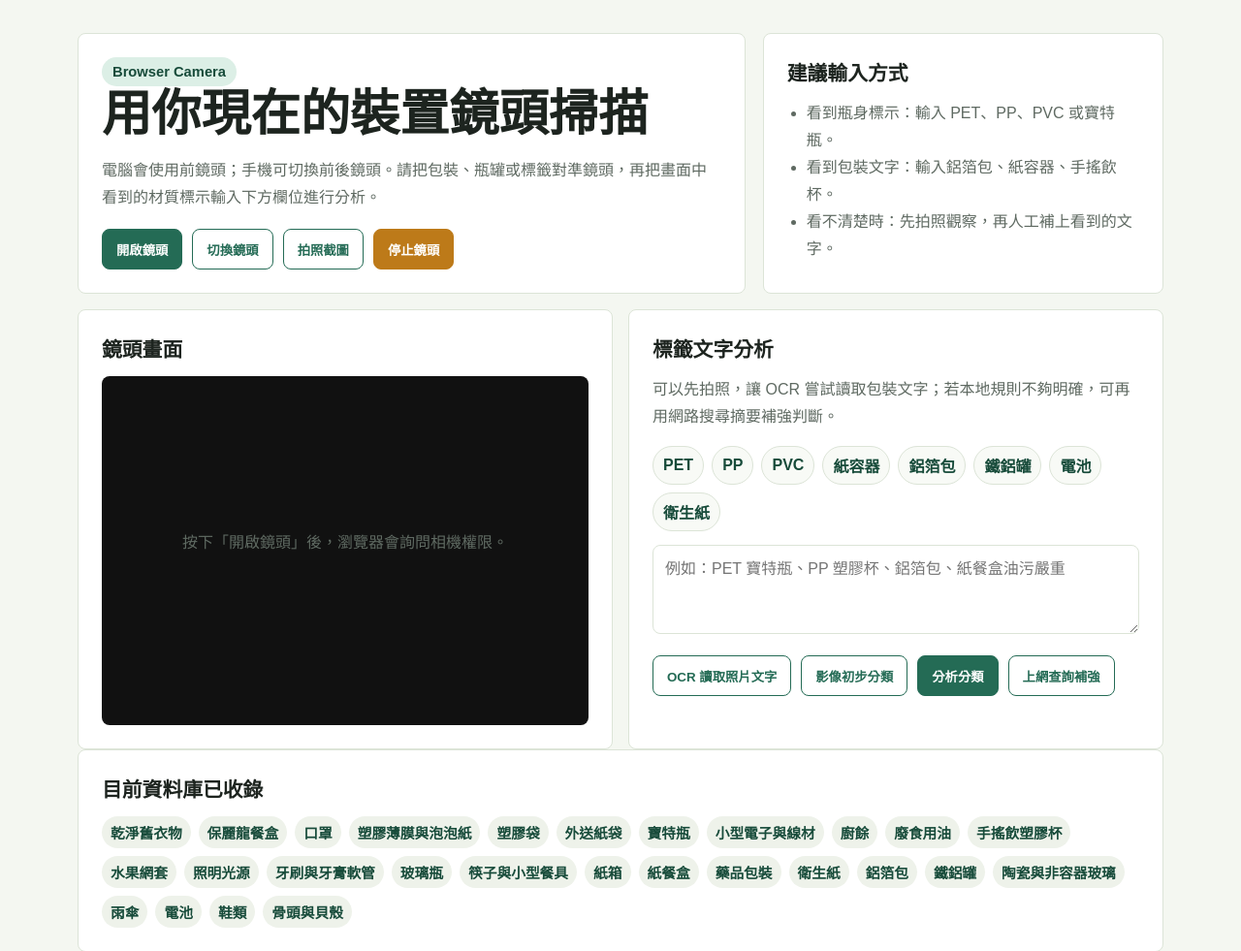
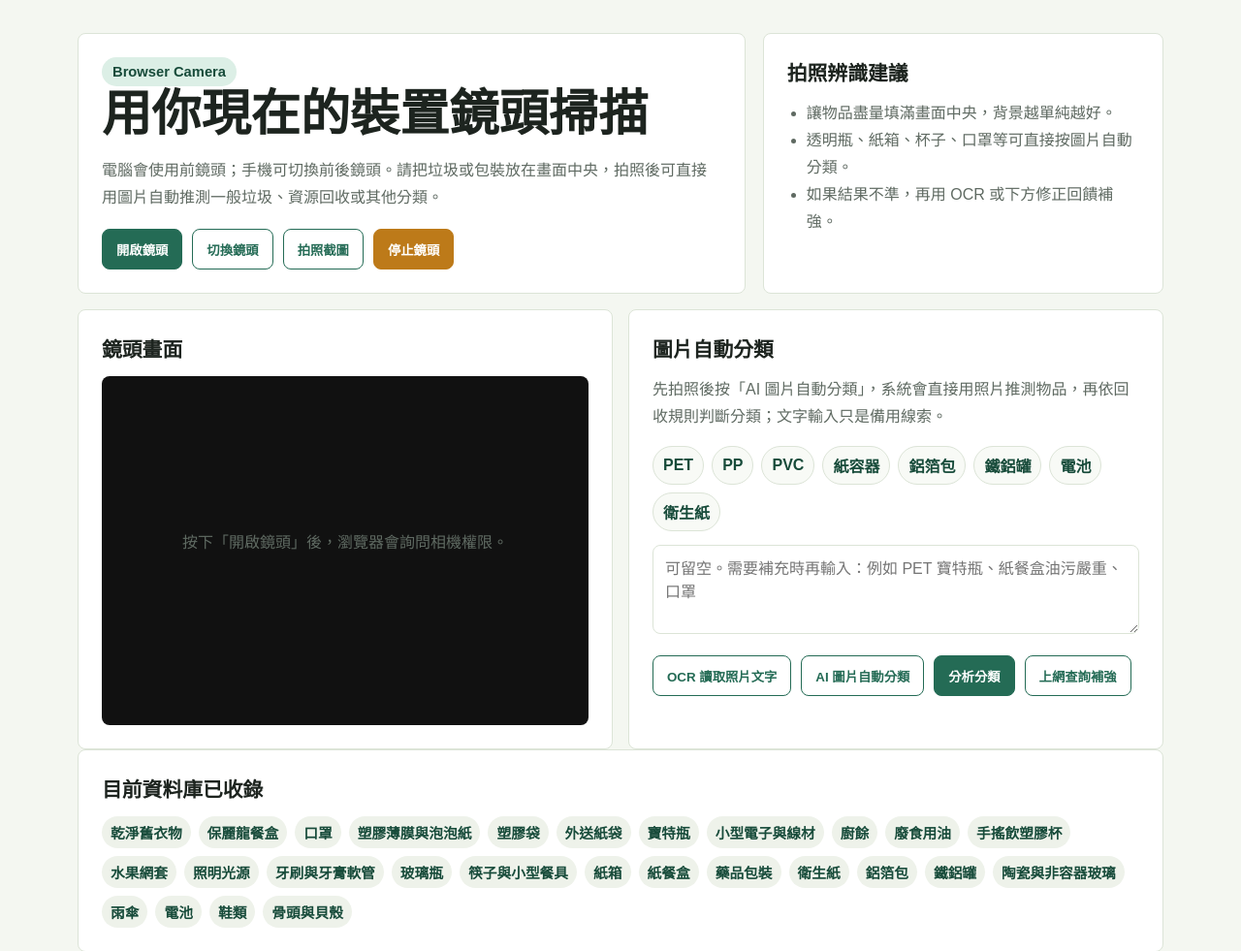
Before and after one commit to heisnow/jetson-nano-final-project, a Flask app: page /scan in a window 1280 px wide. Shown: the part 65-1046 px from the top of the page at 97% size. Run offline with Flask 3, Linux system fonts and the light colour scheme; some libraries are stand-ins or nearby versions.

Commit message:
Add image-only waste classification flow

```diff
--- a/app.py
+++ b/app.py
@@ -138,6 +138,30 @@ def create_app() -> Flask:
             confidence=result["confidence"],
             notes=result["disposal_steps"],
             device_type=device_type or "visual feature lookup",
+        )
+        result["record_id"] = record.id
+        return jsonify(result)
+
+    @app.post("/api/image-classify")
+    def image_classify_api():
+        payload = request.get_json(silent=True) or {}
+        text = str(payload.get("text", "")).strip()
+        device_type = str(payload.get("device_type", "browser image model")).strip()
+        labels = payload.get("labels") or []
+        features = payload.get("features") or {}
+        if not isinstance(labels, list):
+            return jsonify({"status": "error", "message": "圖片模型標籤格式錯誤，請重新拍照。"}), 400
+        if not isinstance(features, dict):
+            features = {}
+
+        result = analyze_image_labels(labels, features, text)
+        record = save_scan_record(
+            input_text=result["image_lookup_text"],
+            guessed_item=result["item_name"],
+            suggested_category=result["category"],
+            confidence=result["confidence"],
+            notes=result["disposal_steps"],
+            device_type=device_type or "browser image model",
         )
         result["record_id"] = record.id
         return jsonify(result)
@@ -389,6 +413,194 @@ CATEGORY_HINTS = [
 ]
 
 TAIPEI_RECYCLING_ROWS: list[dict[str, str]] | None = None
+
+
+IMAGE_LABEL_HINTS = [
+    {
+        "matches": ["water bottle", "pop bottle", "plastic bottle", "sports bottle"],
+        "terms": ["寶特瓶", "塑膠瓶", "飲料瓶", "PET", "塑膠容器"],
+    },
+    {
+        "matches": ["beer bottle", "wine bottle", "glass bottle"],
+        "terms": ["玻璃瓶", "玻璃罐", "酒瓶"],
+    },
+    {
+        "matches": ["bottle", "water jug", "jug"],
+        "terms": ["寶特瓶", "玻璃瓶", "塑膠容器"],
+    },
+    {
+        "matches": ["carton", "cardboard", "box", "packet"],
+        "terms": ["紙箱", "紙盒", "紙板", "瓦楞紙", "紙容器"],
+    },
+    {
+        "matches": ["can", "tin", "aluminum"],
+        "terms": ["鐵鋁罐", "金屬罐", "鋁罐", "鐵罐"],
+    },
+    {
+        "matches": ["plastic bag", "shopping bag", "trash bag"],
+        "terms": ["塑膠袋", "購物袋", "塑膠薄膜"],
+    },
+    {
+        "matches": ["toilet tissue", "paper towel", "napkin", "tissue"],
+        "terms": ["衛生紙", "紙巾", "面紙", "一般垃圾"],
+    },
+    {
+        "matches": ["mask", "oxygen mask", "face mask"],
+        "terms": ["口罩", "醫療口罩", "一般垃圾"],
+    },
+    {
+        "matches": ["coffee mug", "mug", "cup", "plate", "bowl", "dish"],
+        "terms": ["陶瓷碗", "馬克杯", "玻璃杯", "陶瓷", "一般垃圾"],
+    },
+    {
+        "matches": ["toothbrush", "toothpaste"],
+        "terms": ["牙刷", "牙膏", "一般垃圾"],
+    },
+    {
+        "matches": ["umbrella"],
+        "terms": ["雨傘", "傘骨"],
+    },
+    {
+        "matches": ["running shoe", "sandal", "shoe", "sneaker", "clog"],
+        "terms": ["鞋子", "球鞋", "鞋類"],
+    },
+    {
+        "matches": ["jersey", "sweatshirt", "t-shirt", "cardigan", "coat", "suit", "sock"],
+        "terms": ["衣服", "舊衣", "布料"],
+    },
+    {
+        "matches": [
+            "cellular telephone",
+            "cell phone",
+            "mobile phone",
+            "remote control",
+            "keyboard",
+            "computer keyboard",
+            "mouse",
+            "laptop",
+            "notebook",
+            "power cord",
+            "charger",
+            "earphone",
+            "headphone",
+        ],
+        "terms": ["手機", "小家電", "3C", "充電線", "耳機", "鍵盤"],
+    },
+    {
+        "matches": ["lamp", "light bulb", "lampshade"],
+        "terms": ["燈泡", "燈管", "照明光源"],
+    },
+    {
+        "matches": ["pill bottle", "medicine chest", "medicine", "band aid", "syringe"],
+        "terms": ["藥品包裝", "藥罐", "泡殼包裝", "一般垃圾"],
+    },
+    {
+        "matches": ["bubble", "bubble wrap", "plastic wrap"],
+        "terms": ["泡泡紙", "氣泡紙", "保鮮膜", "塑膠薄膜"],
+    },
+    {
+        "matches": ["envelope", "paper bag", "shopping bag"],
+        "terms": ["紙袋", "外送紙袋", "牛皮紙袋", "廢紙類"],
+    },
+    {
+        "matches": ["banana", "apple", "orange", "lemon", "broccoli", "cucumber", "mushroom", "food"],
+        "terms": ["廚餘", "食物殘渣", "果皮"],
+    },
+]
+
+
+def analyze_image_labels(
+    labels: list[object],
+    features: dict[str, object] | None = None,
+    user_text: str = "",
+) -> dict[str, object]:
+    normalized_labels = normalize_image_labels(labels)
+    model_terms = build_terms_from_image_labels(normalized_labels)
+    visual_profile = build_visual_profile(features or {})
+    visual_terms = " ".join(visual_profile["terms"])
+    label_terms = " ".join(model_terms)
+    lookup_text = " ".join(part for part in [user_text, label_terms, visual_terms] if part).strip()
+
+    if not lookup_text:
+        result = analyze_with_web_lookup("無明顯圖片分類標籤")
+    else:
+        local_result = analyze_text(lookup_text)
+        if local_result["item_name"] != "未知物品":
+            result = local_result
+            result["web_results"] = []
+            result["lookup_query"] = build_lookup_query(lookup_text)
+        else:
+            result = analyze_with_web_lookup(lookup_text)
+
+    top_label = normalized_labels[0] if normalized_labels else None
+    probability = float(top_label["probability"]) if top_label else 0.0
+    if result["item_name"] != "未知物品" and probability >= 0.35:
+        result["confidence"] = round(min(0.96, result["confidence"] + min(0.12, probability / 8)), 2)
+
+    label_summary = ", ".join(
+        f"{item['class_name']} {int(item['probability'] * 100)}%" for item in normalized_labels[:3]
+    )
+    if not label_summary:
+        label_summary = "模型沒有產生明確標籤"
+
+    result["message"] = (
+        f"圖片模型判斷：{label_summary}。"
+        f"影像特徵：{visual_profile['summary']}。"
+        "系統已用圖片標籤與影像特徵自動推測垃圾分類。"
+    )
+    result["image_labels"] = normalized_labels
+    result["image_terms"] = model_terms
+    result["visual_features"] = visual_profile["ratios"]
+    result["visual_terms"] = visual_profile["terms"]
+    result["visual_summary"] = visual_profile["summary"]
+    result["image_lookup_text"] = lookup_text or "無明顯圖片分類標籤"
+    return result
+
+
+def normalize_image_labels(labels: list[object]) -> list[dict[str, object]]:
+    normalized: list[dict[str, object]] = []
+    for label in labels:
+        if not isinstance(label, dict):
+            continue
+        class_name = str(label.get("className") or label.get("class_name") or "").strip()
+        if not class_name:
+            continue
+        try:
+            probability = float(label.get("probability") or 0)
+        except (TypeError, ValueError):
+            probability = 0.0
+        normalized.append(
+            {
+                "class_name": class_name,
+                "probability": min(1.0, max(0.0, probability)),
+            }
+        )
+    normalized.sort(key=lambda item: float(item["probability"]), reverse=True)
+    return normalized[:5]
+
+
+def build_terms_from_image_labels(labels: list[dict[str, object]]) -> list[str]:
+    terms: list[str] = []
+    for label in labels:
+        class_name = str(label["class_name"]).lower()
+        for hint in IMAGE_LABEL_HINTS:
+            if any(match in class_name for match in hint["matches"]):
+                terms.extend(hint["terms"])
+                break
+        terms.append(str(label["class_name"]))
+    return dedupe_terms(terms)
+
+
+def dedupe_terms(terms: list[str]) -> list[str]:
+    seen: set[str] = set()
+    deduped: list[str] = []
+    for term in terms:
+        cleaned = str(term).strip()
+        key = normalize_lookup_text(cleaned)
+        if cleaned and key not in seen:
+            seen.add(key)
+            deduped.append(cleaned)
+    return deduped
 
 
 def analyze_visual_features(features: dict[str, object], user_text: str = "") -> dict[str, object]:
--- a/templates/scan.html
+++ b/templates/scan.html
@@ -7,7 +7,7 @@
   <div class="panel">
     <div class="tag">Browser Camera</div>
     <h1>用你現在的裝置鏡頭掃描</h1>
-    <p>電腦會使用前鏡頭；手機可切換前後鏡頭。請把包裝、瓶罐或標籤對準鏡頭，再把畫面中看到的材質標示輸入下方欄位進行分析。</p>
+    <p>電腦會使用前鏡頭；手機可切換前後鏡頭。請把垃圾或包裝放在畫面中央，拍照後可直接用圖片自動推測一般垃圾、資源回收或其他分類。</p>
     <div class="actions">
       <button class="button" id="startCamera" type="button">開啟鏡頭</button>
       <button class="button secondary" id="switchCamera" type="button">切換鏡頭</button>
@@ -17,11 +17,11 @@
   </div>
 
   <aside class="panel">
-    <h2>建議輸入方式</h2>
+    <h2>拍照辨識建議</h2>
     <ul>
-      <li>看到瓶身標示：輸入 PET、PP、PVC 或寶特瓶。</li>
-      <li>看到包裝文字：輸入鋁箔包、紙容器、手搖飲杯。</li>
-      <li>看不清楚時：先拍照觀察，再人工補上看到的文字。</li>
+      <li>讓物品盡量填滿畫面中央，背景越單純越好。</li>
+      <li>透明瓶、紙箱、杯子、口罩等可直接按圖片自動分類。</li>
+      <li>如果結果不準，再用 OCR 或下方修正回饋補強。</li>
     </ul>
   </aside>
 </section>
@@ -43,8 +43,8 @@
   </article>
 
   <article class="panel">
-    <h2>標籤文字分析</h2>
-    <p>可以先拍照，讓 OCR 嘗試讀取包裝文字；若本地規則不夠明確，可再用網路搜尋摘要補強判斷。</p>
+    <h2>圖片自動分類</h2>
+    <p>先拍照後按「AI 圖片自動分類」，系統會直接用照片推測物品，再依回收規則判斷分類；文字輸入只是備用線索。</p>
     <div class="quick-buttons" aria-label="常見材質快捷按鈕">
       <button class="quick-button" type="button" data-token="PET 寶特瓶">PET</button>
       <button class="quick-button" type="button" data-token="PP 塑膠杯">PP</button>
@@ -55,11 +55,11 @@
       <button class="quick-button" type="button" data-token="乾電池 電池">電池</button>
       <button class="quick-button" type="button" data-token="衛生紙 紙巾 面紙 一般垃圾">衛生紙</button>
     </div>
-    <textarea id="scanText" placeholder="例如：PET 寶特瓶、PP 塑膠杯、鋁箔包、紙餐盒油污嚴重"></textarea>
+    <textarea id="scanText" placeholder="可留空。需要補充時再輸入：例如 PET 寶特瓶、紙餐盒油污嚴重、口罩"></textarea>
     <p id="ocrStatus"></p>
     <div class="actions">
       <button class="button secondary" id="ocrButton" type="button">OCR 讀取照片文字</button>
-      <button class="button secondary" id="visualGuessButton" type="button">影像初步分類</button>
+      <button class="button secondary" id="visualGuessButton" type="button">AI 圖片自動分類</button>
       <button class="button" id="analyzeButton" type="button">分析分類</button>
       <button class="button secondary" id="webLookupButton" type="button">上網查詢補強</button>
     </div>
@@ -112,12 +112,15 @@
   </div>
 </section>
 
+<script src="https://cdn.jsdelivr.net/npm/@tensorflow/tfjs@4.22.0/dist/tf.min.js"></script>
+<script src="https://cdn.jsdelivr.net/npm/@tensorflow-models/mobilenet@2.1.1/dist/mobilenet.min.js"></script>
 <script src="https://cdn.jsdelivr.net/npm/tesseract.js@5/dist/tesseract.min.js"></script>
 <script>
   let stream = null;
   let useBackCamera = true;
   let currentRecordId = null;
   let hasSnapshot = false;
+  let imageModelPromise = null;
   const video = document.getElementById("camera");
   const placeholder = document.getElementById("cameraPlaceholder");
   const snapshotCanvas = document.getElementById("snapshotCanvas");
@@ -225,17 +228,49 @@
       status.textContent = "影像特徵讀取失敗，請重新拍照或改用 OCR。";
       return;
     }
+
+    status.textContent = "正在載入圖片模型並分析照片...";
+    const labels = await classifySnapshotWithImageModel();
+    if (labels.length) {
+      const readableLabels = labels
+        .slice(0, 3)
+        .map(item => `${item.className} ${Math.round(item.probability * 100)}%`)
+        .join("、");
+      status.textContent = `圖片模型看到：${readableLabels}，正在判斷垃圾分類...`;
+      const ok = await runAnalysis("{{ url_for('image_classify_api') }}", { features, labels });
+      if (ok) {
+        status.textContent = "圖片自動分類完成。若結果仍不準，可用下方修正回饋補強資料。";
+      }
+      return;
+    }
+
     const textArea = document.getElementById("scanText");
     if (features.suggested_tokens.length) {
       const tokenText = features.suggested_tokens.join(" ");
       textArea.value = textArea.value ? `${textArea.value} ${tokenText}` : tokenText;
     }
-    status.textContent = `已解析影像特徵：${features.summary}，正在查詢分類資料...`;
+    status.textContent = `圖片模型暫時無法辨識，改用影像特徵：${features.summary}。`;
     const ok = await runAnalysis("{{ url_for('visual_lookup_api') }}", { features });
     if (ok) {
       status.textContent = "影像特徵分析完成。若結果仍不準，可用下方修正回饋補強資料。";
     }
   });
+
+  async function classifySnapshotWithImageModel() {
+    if (!window.mobilenet) {
+      return [];
+    }
+    try {
+      if (!imageModelPromise) {
+        imageModelPromise = window.mobilenet.load({ version: 2, alpha: 0.75 });
+      }
+      const model = await imageModelPromise;
+      return await model.classify(snapshotCanvas, 5);
+    } catch (error) {
+      console.warn("Image classification failed", error);
+      return [];
+    }
+  }
 
   function extractVisualFeaturesFromSnapshot() {
     const context = snapshotCanvas.getContext("2d");
```
Also changed, not shown: tests/test_classification.py (+37 -1 lines), README.md.
